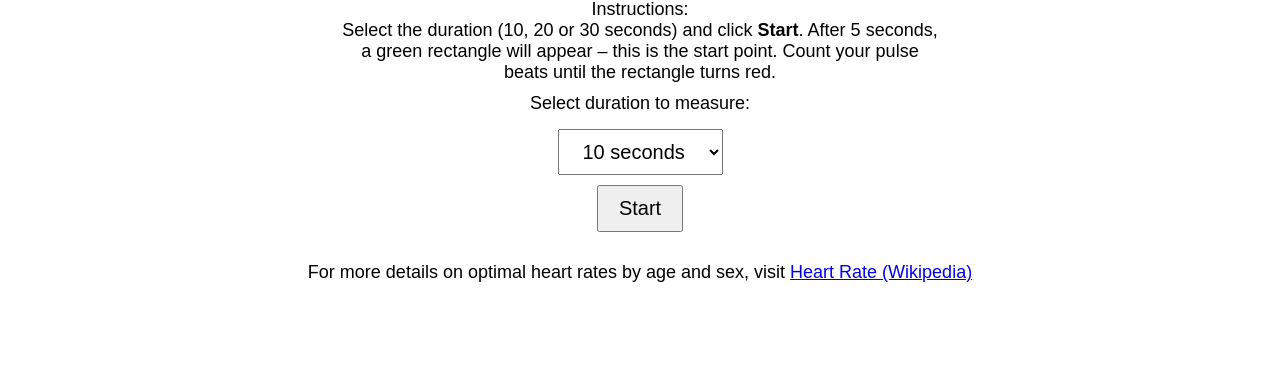
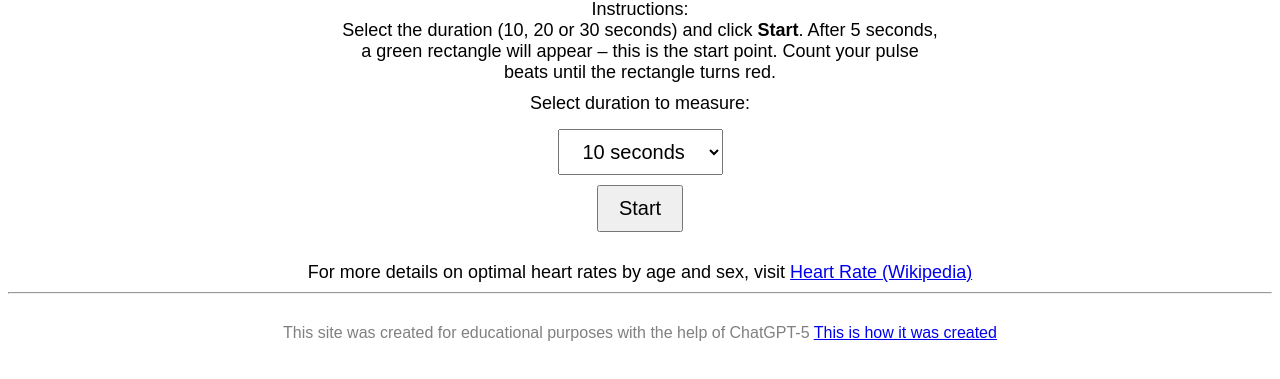
Before and after one commit to oleg-dorozhko/pulse-meter, a plain HTML site: page index.html in a window 1280 px wide. Shown: the part 89-468 px from the top of the page. Drawn offline with Linux system fonts and the light colour scheme.

Commit message:
Update index.html

```diff
--- a/index.html
+++ b/index.html
@@ -83,6 +83,14 @@
   <a href="https://en.wikipedia.org/wiki/Heart_rate" target="_blank" rel="noopener">
     Heart Rate (Wikipedia)
   </a>
+    <hr/>
+    <div style="margin-top:30px; font-size:16px; text-align:center; color:gray;">
+  This site was created for educational purposes with the help of ChatGPT-5
+  <a href="https://chatgpt.com/share/68b40fb7-3a24-8008-a86a-96bfe4f943c7" target="_blank" rel="noopener">
+	This is how it was created
+  </a>
+</div>
+
 </div>
 
 
```
